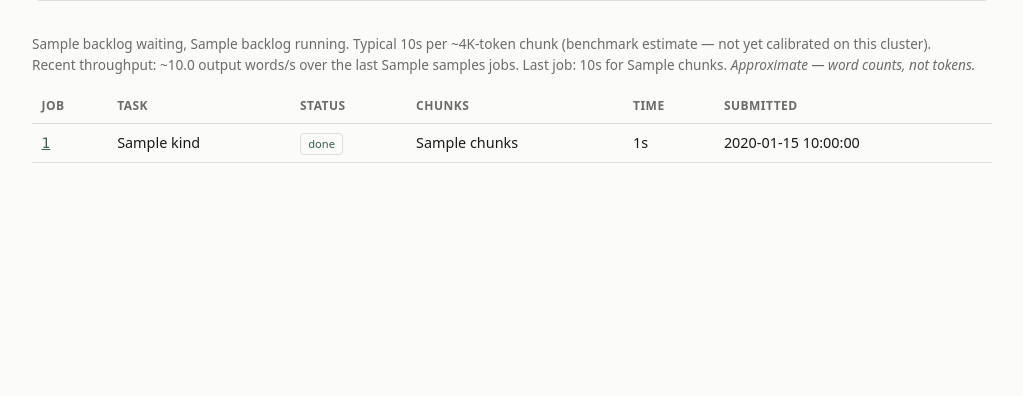
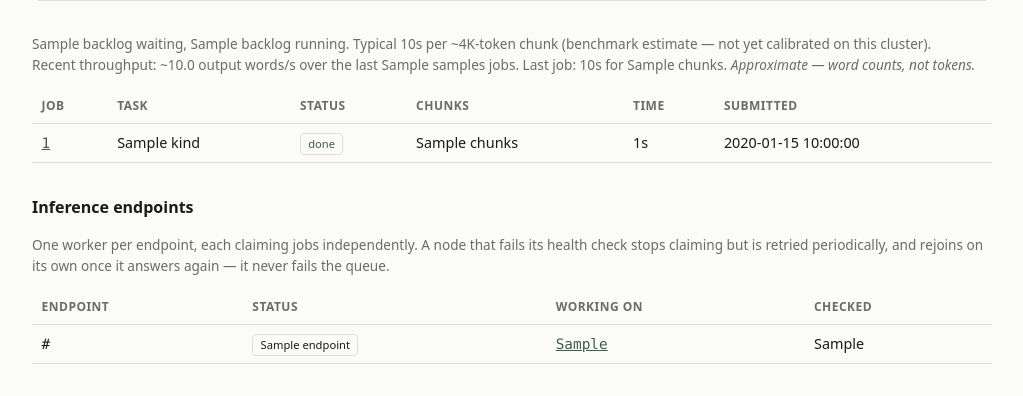
Before and after one commit to GriffynHancock/homogenous-cluster, a FastAPI app: template missing-link/missing_link/templates/index.html in a window 1280 px wide. Shown: the part 545-941 px from the top of the page, without its empty margins (128-1151 px from the left). Before the commit the page ends 708 px from the top, so only its background shows below. Run offline with FastAPI, Linux system fonts and the light colour scheme; the template is opened without the code that fills it: most values are stand-ins (such as "Sample title", 1, 10 or a date in 2020); parts of the project's set-up code (start-up, migrations or seed data) failed here and were passed over.

Commit message:
feat(worker): fan out across R inference endpoints
Under replication the queue's job is to keep R independent llama-servers busy.
run_forever becomes R concurrent workers, one per endpoint, each claiming jobs
independently -- db.claim_next_pending is already atomic under concurrency
(BEGIN IMMEDIATE, F20), so the store was ready.

Endpoints are read as a list, kept separate from RPC endpoints: they are not
the same thing. A dead endpoint is routed around rather than failing the job --
under replication a node failure costs 1/R of throughput, not the work.

```diff
--- a/missing-link/missing_link/app.py
+++ b/missing-link/missing_link/app.py
@@ -11,6 +11,7 @@ makes a user wait; a job queue lets them submit and leave.
 import os
 import asyncio
 from contextlib import asynccontextmanager
+from datetime import datetime, timezone
 from pathlib import Path
 
 from fastapi import FastAPI, Form, HTTPException, UploadFile, File
@@ -22,6 +23,39 @@ from missing_link import db, extract, worker
 
 DB_PATH = os.environ.get("MISSING_LINK_DB", "/opt/missing-link/jobs.sqlite")
 LLAMA_URL = os.environ.get("LLAMA_URL", "http://127.0.0.1:8080")
+
+# R inference endpoints, not one. `provisioning/nodes.env` already carries this
+# list as the bash array INFERENCE_ENDPOINTS -- kept deliberately separate from
+# the RPC endpoints (see nodes.env: under replication these are R independent
+# llama-servers, not a shard coordinator). LLAMA_URLS is the Python-side
+# equivalent: comma-separated, so it can be set straight from that same list.
+#
+# Falling back to the single LLAMA_URL keeps a one-endpoint deployment behaving
+# EXACTLY as before -- one worker, one server, same as pre-fan-out.
+_LLAMA_URLS_ENV = os.environ.get("LLAMA_URLS")
+if _LLAMA_URLS_ENV:
+    LLAMA_URLS = [u.strip() for u in _LLAMA_URLS_ENV.split(",") if u.strip()]
+else:
+    LLAMA_URLS = [LLAMA_URL]
+
+# Per-endpoint status, read by /health and the index page. Plain dict rather
+# than anything fancier: each entry is only ever written by its own worker
+# task (see _worker_loop) and read by request handlers, and CPython's GIL makes
+# single dict-key assignment atomic, so no lock is needed for this -- the same
+# level of care the rest of this module uses elsewhere.
+ENDPOINT_STATE = {
+    url: {"reachable": None, "current_job": None, "last_checked": None, "last_error": None}
+    for url in LLAMA_URLS
+}
+
+# Capped backoff for an endpoint that fails its health probe: retried
+# periodically rather than spun hot, but short enough to rejoin within a
+# minute of coming back. Module-level constants (not literals inside the loop)
+# so tests can shrink them instead of sleeping for real seconds.
+WORKER_BACKOFF_BASE_S = 5
+WORKER_BACKOFF_CAP_S = 60
+WORKER_IDLE_POLL_S = 5
+
 TEMPLATES = Jinja2Templates(directory=str(Path(__file__).parent / "templates"))
 
 @asynccontextmanager
@@ -34,13 +68,22 @@ async def lifespan(_app: FastAPI):
     if stranded:
         print(f"[startup] requeued {stranded} job(s) stranded by a previous run")
 
-    task = None
+    # requeue_running() runs exactly once, here, BEFORE any worker task exists
+    # -- see its docstring in db.py. That ordering is what keeps it safe now
+    # that there is more than one worker: every 'running' row it finds was
+    # stranded by a PREVIOUS process, never by a sibling worker in this one.
+    tasks = []
     if not os.environ.get("MISSING_LINK_NO_WORKER"):
-        task = asyncio.create_task(_worker_loop())
+        # One worker per inference endpoint (job-level fan-out, not
+        # chunk-level -- see docs/DESIGN-NOTES.md section G). Each claims jobs
+        # independently against the shared queue; db.claim_next_pending's
+        # BEGIN IMMEDIATE (F20) is what makes that safe with more than one
+        # claimer.
+        tasks = [asyncio.create_task(_worker_loop(url)) for url in LLAMA_URLS]
     try:
         yield
     finally:
-        if task is not None:
+        for task in tasks:
             task.cancel()
 
 
@@ -53,7 +96,7 @@ def index(request: Request):
         request, "index.html",
         {"jobs": db.list_jobs(DB_PATH), "kinds": sorted(worker.PROMPTS),
          "rate": _rate_note(), "backlog": db.pending_chunk_backlog(DB_PATH),
-         "tput": db.throughput_stats(DB_PATH)},
+         "tput": db.throughput_stats(DB_PATH), "endpoints": _endpoint_rows()},
     )
 
 
@@ -146,40 +189,118 @@ def health():
     jobs = db.list_jobs(DB_PATH)
     return {
         "ok": True,
-        "llama_url": LLAMA_URL,
+        "llama_url": LLAMA_URLS[0],  # kept for backward compat with existing callers
+        "endpoints": _endpoint_rows(),
         "counts": {s: sum(1 for j in jobs if j["status"] == s)
                    for s in ("pending", "running", "done", "failed")},
     }
 
 
-async def _worker_loop():
-    """Single background worker.
+def _endpoint_rows():
+    """ENDPOINT_STATE as a list, with a display label/class precomputed.
 
-    Deliberately ONE worker: the cluster serves one request at a time until the
-    MoE batching question is measured (see STATUS.md). Running the blocking
-    HTTP call in a thread keeps the event loop free to serve the status page,
-    which matters because a job holds that thread for hours.
+    Precomputed here rather than in the template to keep the templates in the
+    project's existing minimal no-JS style -- plain values in, plain markup
+    out, no template-side branching on tri-state reachability.
     """
+    rows = []
+    for url in LLAMA_URLS:
+        st = ENDPOINT_STATE[url]
+        if st["reachable"] is True:
+            label, css = "reachable", "done"
+        elif st["reachable"] is False:
+            label, css = "unreachable", "failed"
+        else:
+            label, css = "unknown", "pending"  # never probed yet (e.g. just started)
+        rows.append({"url": url, "label": label, "css": css, **st})
+    return rows
+
+
+def _backoff_seconds(streak):
+    """Capped, growing backoff: `streak` failures in a row -> seconds to wait."""
+    return min(WORKER_BACKOFF_CAP_S, WORKER_BACKOFF_BASE_S * streak)
+
+
+def _probe_endpoint(client, state):
+    """Update `state` from one reachability probe. Returns True if reachable.
+
+    Split out from _worker_loop so the health-aware-routing decision is a
+    plain function a test can call directly, without driving the whole async
+    loop.
+    """
+    state["last_checked"] = datetime.now(timezone.utc).isoformat()
+    try:
+        client.assert_reachable()
+    except worker.BackendUnavailable as exc:
+        state["reachable"] = False
+        state["last_error"] = str(exc)
+        state["current_job"] = None
+        return False
+    state["reachable"] = True
+    state["last_error"] = None
+    return True
+
+
+async def _worker_loop(base_url):
+    """One background worker per inference endpoint (job-level fan-out).
+
+    Job-level, not chunk-level: chunk-level fan-out only reduces the wall-clock
+    of a SINGLE document (same total work, spread wider), while job-level fan-out
+    is what multiplies aggregate throughput -- the ~1.8x measured on two nodes.
+    See docs/DESIGN-NOTES.md section G. Chunk-level is deliberately out of scope
+    here.
+
+    Each worker owns one LlamaClient for its whole lifetime (not one per job),
+    so the per-model reasoning-kwargs detection it caches after its first call
+    is reused rather than re-probed every job.
+
+    HEALTH-AWARE ROUTING: probe /health BEFORE claiming a job, not after.
+    run_one() already has its own assert_reachable() call (F36) -- but that
+    only protects a job already claimed, and still ends with that job marked
+    FAILED. Without this pre-claim probe, a persistently dead endpoint would
+    sit in a claim-then-immediately-fail loop, taking jobs away from endpoints
+    that could actually run them. With it, a dead node just stops claiming --
+    costing 1/R of throughput, never failing the queue -- and resumes the
+    moment its health probe passes again.
+    """
+    client = worker.LlamaClient(base_url)
+    state = ENDPOINT_STATE[base_url]
+    unreachable_streak = 0
+    consecutive_errors = 0
+
+    def _on_claim(job):
+        state["current_job"] = job["id"]
+
     # EVERY iteration is guarded. Without this, any exception escaping run_one
     # kills this asyncio task SILENTLY -- an unretrieved task exception prints
     # nothing -- and the queue then stops forever with the current job frozen in
     # 'running'. Observed 2026-08-17: a job sat 'running' for seven minutes with
-    # the model server idle and not one line in the log.
+    # the model server idle and not one line in the log. Now that there is one
+    # of these per endpoint, losing this guard on just one endpoint would be
+    # just as silent -- R-1 of them would keep working and mask it.
     #
     # run_one already turns per-job failures into failed jobs. This catches the
     # rest: a corrupt database, a disk-full write, a bug in the queue itself.
-    consecutive_errors = 0
     while True:
+        if not _probe_endpoint(client, state):
+            unreachable_streak += 1
+            await asyncio.sleep(_backoff_seconds(unreachable_streak))
+            continue
+        unreachable_streak = 0
+
         try:
-            did_work = await asyncio.to_thread(worker.run_one, DB_PATH, LLAMA_URL)
+            did_work = await asyncio.to_thread(
+                worker.run_one, DB_PATH, base_url, client, _on_claim)
             consecutive_errors = 0
         except Exception as exc:  # noqa: BLE001 -- the loop must never die
             consecutive_errors += 1
-            print(f"[worker] iteration failed ({consecutive_errors}): "
+            print(f"[worker {base_url}] iteration failed ({consecutive_errors}): "
                   f"{type(exc).__name__}: {exc}", flush=True)
+            state["current_job"] = None
             # Back off so a persistent fault does not spin the CPU, but never
             # give up: the whole point of a queue is that it keeps trying.
-            await asyncio.sleep(min(60, 5 * consecutive_errors))
+            await asyncio.sleep(_backoff_seconds(consecutive_errors))
             continue
+        state["current_job"] = None
         if not did_work:
-            await asyncio.sleep(5)
+            await asyncio.sleep(WORKER_IDLE_POLL_S)
--- a/missing-link/missing_link/db.py
+++ b/missing-link/missing_link/db.py
@@ -158,9 +158,15 @@ def requeue_running(path):
     stuck in 'running' with no process behind it is invisible work that never
     completes and never reports an error.
 
-    Safe only because the runner is deliberately single-worker (see the plan).
-    If Missing Link ever grows concurrent workers, this must key off a heartbeat
-    or a worker id rather than blanket-requeueing everything.
+    Missing Link now runs one concurrent worker per inference endpoint
+    (job-level fan-out), but that does NOT make this unsafe: it is called
+    exactly ONCE per process, at startup, BEFORE any worker task is created
+    (see app.py's lifespan). So every 'running' row it finds was left behind by
+    a PREVIOUS process, never by a sibling worker in this one. If that ordering
+    ever changes -- e.g. this gets called per-worker, or after the worker tasks
+    already exist -- this must key off a heartbeat or a worker id rather than
+    blanket-requeueing everything, or a live worker's in-progress job would be
+    yanked back to 'pending' and claimed a second time.
     """
     conn = _connect(path)
     try:
--- a/missing-link/missing_link/templates/index.html
+++ b/missing-link/missing_link/templates/index.html
@@ -46,4 +46,28 @@
   </tbody>
 </table>
 </div>
+
+<h3 style="font-size:1rem;margin:2rem 0 .5rem">Inference endpoints</h3>
+<p style="color:var(--mut);font-size:.85rem">
+  One worker per endpoint, each claiming jobs independently. A node that fails
+  its health check stops claiming but is retried periodically, and rejoins on
+  its own once it answers again — it never fails the queue.
+</p>
+<div class="tbl-wrap">
+<table>
+  <thead><tr><th>Endpoint</th><th>Status</th><th>Working on</th><th>Checked</th></tr></thead>
+  <tbody>
+  {% for ep in endpoints %}
+    <tr>
+      <td><code>{{ ep.url }}</code></td>
+      <td><span class="badge {{ ep.css }}">{{ ep.label }}</span></td>
+      <td>{% if ep.current_job %}<a href="/jobs/{{ ep.current_job }}"><code>{{ ep.current_job }}</code></a>{% else %}idle{% endif %}</td>
+      <td>{{ ep.last_checked[:19].replace("T"," ") if ep.last_checked else "—" }}</td>
+    </tr>
+  {% else %}
+    <tr><td colspan="4" style="color:var(--mut)">No inference endpoints configured.</td></tr>
+  {% endfor %}
+  </tbody>
+</table>
+</div>
 {% endblock %}
--- a/missing-link/missing_link/worker.py
+++ b/missing-link/missing_link/worker.py
@@ -410,13 +410,23 @@ def count_chunks(document):
     return len(chunk_document(document))
 
 
-def run_one(db_path, base_url, client=None):
-    """Process one job. Returns True if a job was handled, False if idle."""
+def run_one(db_path, base_url, client=None, on_claim=None):
+    """Process one job. Returns True if a job was handled, False if idle.
+
+    `on_claim`, if given, is called with the claimed job dict right after the
+    atomic claim succeeds. Optional and additive -- existing callers are
+    unaffected. It exists for job-level fan-out (see app.py's per-endpoint
+    worker loop): the loop needs to know which job a given endpoint is
+    currently working on for the status page, and this is cheaper and safer
+    than a second query racing against the worker that already holds the row.
+    """
     from missing_link import db
 
     job = db.claim_next_pending(db_path)
     if job is None:
         return False
+    if on_claim is not None:
+        on_claim(job)
 
     if client is None:
         client = LlamaClient(base_url)
```
Also changed, not shown: missing-link/tests/test_app.py (+191 -1 lines), missing-link/tests/test_worker.py (+76 -0 lines), 1 other file.
